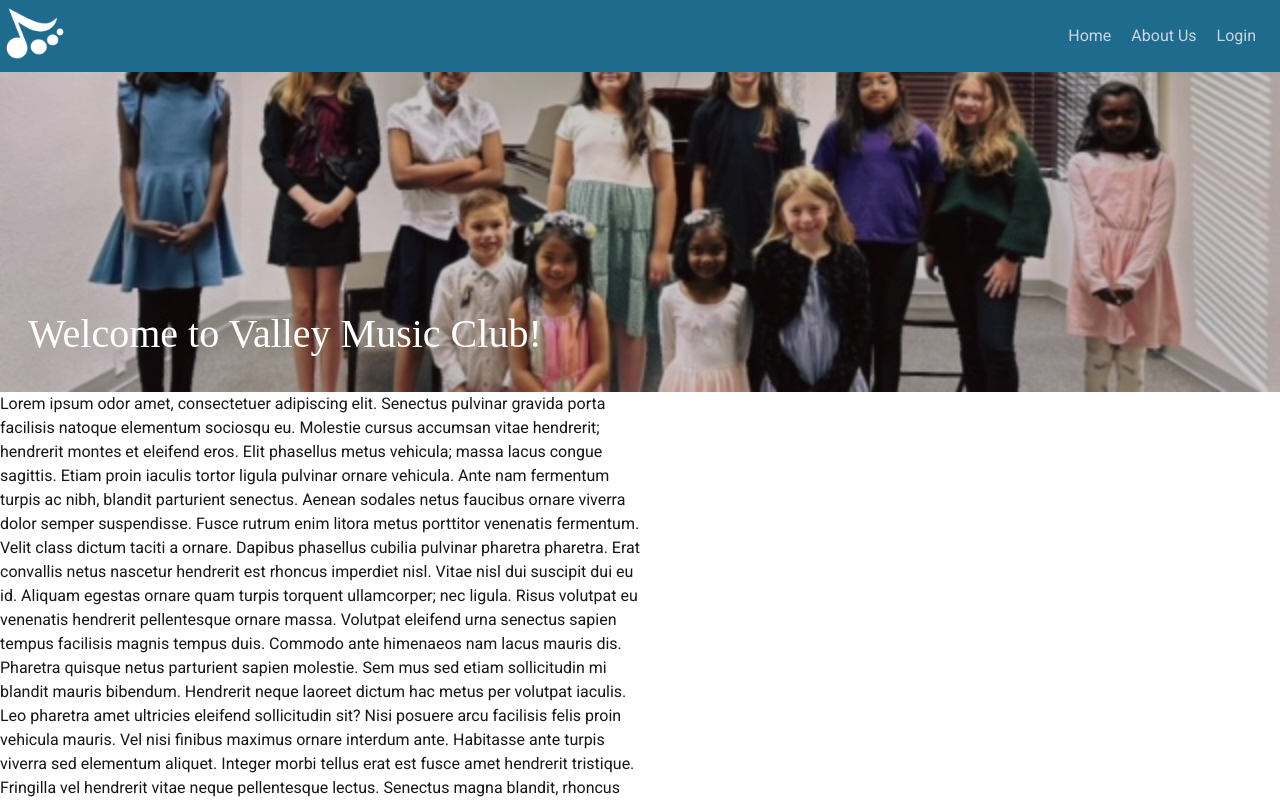
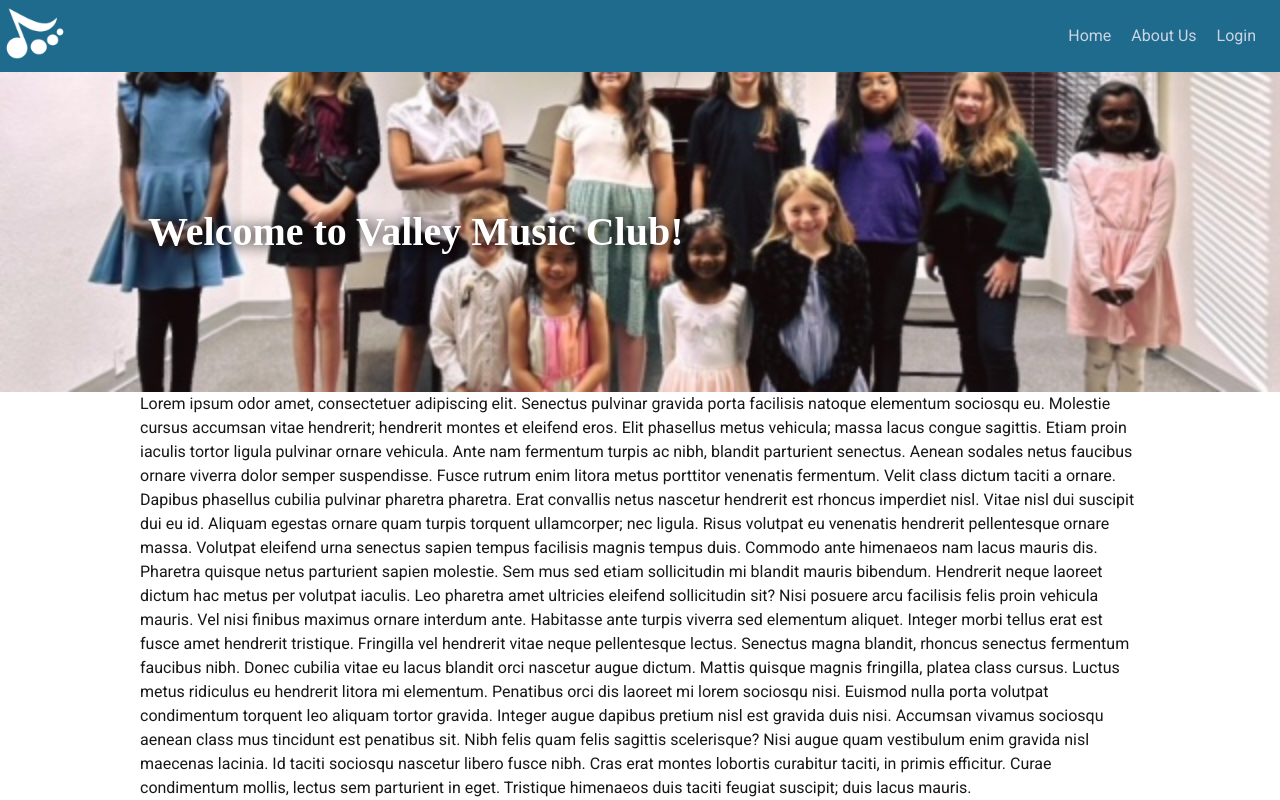
Before and after one commit to blissfulsaint/valleymusicclub, a Next.js app: page / in a window 1280 px wide. Shown: the top 800 px of the page. Built offline with nearby package versions, Linux system fonts and the light colour scheme; a web font is replaced by a local one.

Commit message:
Apply LayoutBand to Hero component and main page.tsx file

```diff
--- a/app/page.tsx
+++ b/app/page.tsx
@@ -1,5 +1,6 @@
 import { Metadata } from "next";
 import Hero from "./ui/components/Hero/Hero";
+import LayoutBand from "./ui/components/layout/LayoutBand/LayoutBand";
 
 export const metadata: Metadata = {
   title: 'Home | Valley Music Club',
@@ -9,7 +10,7 @@ export default function Home() {
   return (
     <>
       <Hero />
-      <div className="max-w-screen-sm">
+      <LayoutBand>
         <p>
           Lorem ipsum odor amet, consectetuer adipiscing elit. Senectus pulvinar gravida porta facilisis natoque elementum sociosqu eu. Molestie cursus accumsan vitae hendrerit; hendrerit montes et eleifend eros. Elit phasellus metus vehicula; massa lacus congue sagittis. Etiam proin iaculis tortor ligula pulvinar ornare vehicula. Ante nam fermentum turpis ac nibh, blandit parturient senectus.
 
@@ -21,7 +22,7 @@ export default function Home() {
 
           Accumsan vivamus sociosqu aenean class mus tincidunt est penatibus sit. Nibh felis quam felis sagittis scelerisque? Nisi augue quam vestibulum enim gravida nisl maecenas lacinia. Id taciti sociosqu nascetur libero fusce nibh. Cras erat montes lobortis curabitur taciti, in primis efficitur. Curae condimentum mollis, lectus sem parturient in eget. Tristique himenaeos duis taciti feugiat suscipit; duis lacus mauris.
         </p>
-      </div>
+      </LayoutBand>
     </>
   );
 }
--- a/app/ui/components/Hero/Hero.module.scss
+++ b/app/ui/components/Hero/Hero.module.scss
@@ -5,6 +5,9 @@
 
     div {
         height: 20em;
+    }
+
+    &>div:nth-of-type(1) {
         background-image: url('/studentgroup.jpeg');
         background-size: cover;
         background-attachment: fixed;
@@ -17,16 +20,22 @@
             top: 0;
             left: 0;
             width: 100%;
-            height: 100%;
             background-color: rgba(0, 0, 0, 0.2);
             z-index: 1;
         }
     }
 
+    &>div:nth-of-type(2) {
+        position: absolute;
+        top: 0;
+        left: 0;
+        width: 100%;
+    }
+
     h1 {
-        position: absolute;
-        bottom: 20px;
-        left: 20px;
         color: white;
+        font-weight: bolder;
+        text-shadow: 1px 1px 15px rgb(0, 0, 0);
+        z-index: 2;
     }
 }
--- a/app/ui/components/Hero/Hero.tsx
+++ b/app/ui/components/Hero/Hero.tsx
@@ -1,6 +1,7 @@
 'use client';
 import { useEffect, useState } from "react";
 import styles from './Hero.module.scss';
+import LayoutBand from "../layout/LayoutBand/LayoutBand";
 
 export default function Hero() {
     const [offsetY, setOffsetY] = useState(0);
@@ -21,7 +22,13 @@ export default function Hero() {
                     transform: `translateY(${offsetY * 0.5}px)`,
                 }}
             ></div>
-            <h1>Welcome to Valley Music Club!</h1>
+            <div>
+                <LayoutBand>
+                    <div className="flex flex-col justify-center">
+                        <h1>Welcome to Valley Music Club!</h1>
+                    </div>
+                </LayoutBand>
+            </div>
         </div>
     );
 }
--- a/app/ui/components/body/Footer/Footer.module.scss
+++ b/app/ui/components/body/Footer/Footer.module.scss
@@ -1,5 +1,6 @@
 .footerborder {
     border: none;
     height: 2px;
+    width: 100%;
     background: linear-gradient(to right, rgba(0, 122, 221, 0), rgb(0, 122, 221), rgba(0, 122, 221, 0));
 }
--- a/app/ui/components/layout/LayoutBand/LayoutBand.tsx
+++ b/app/ui/components/layout/LayoutBand/LayoutBand.tsx
@@ -4,8 +4,8 @@ export default function LayoutBand({
     children: React.ReactNode;
 }>) {
     return (
-        <>
+        <div className="max-w-screen-lg mx-auto px-3">
             {children}
-        </>
+        </div>
     )
 }
```
